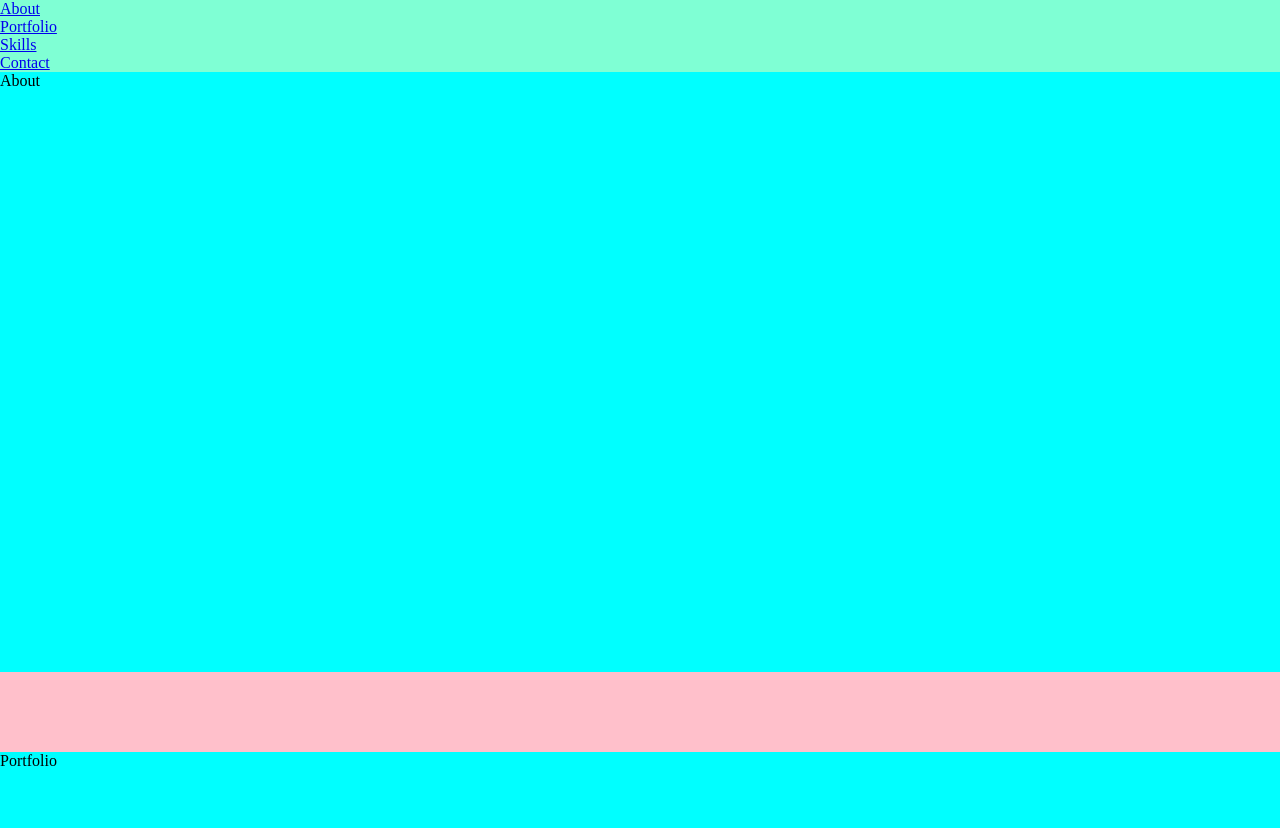
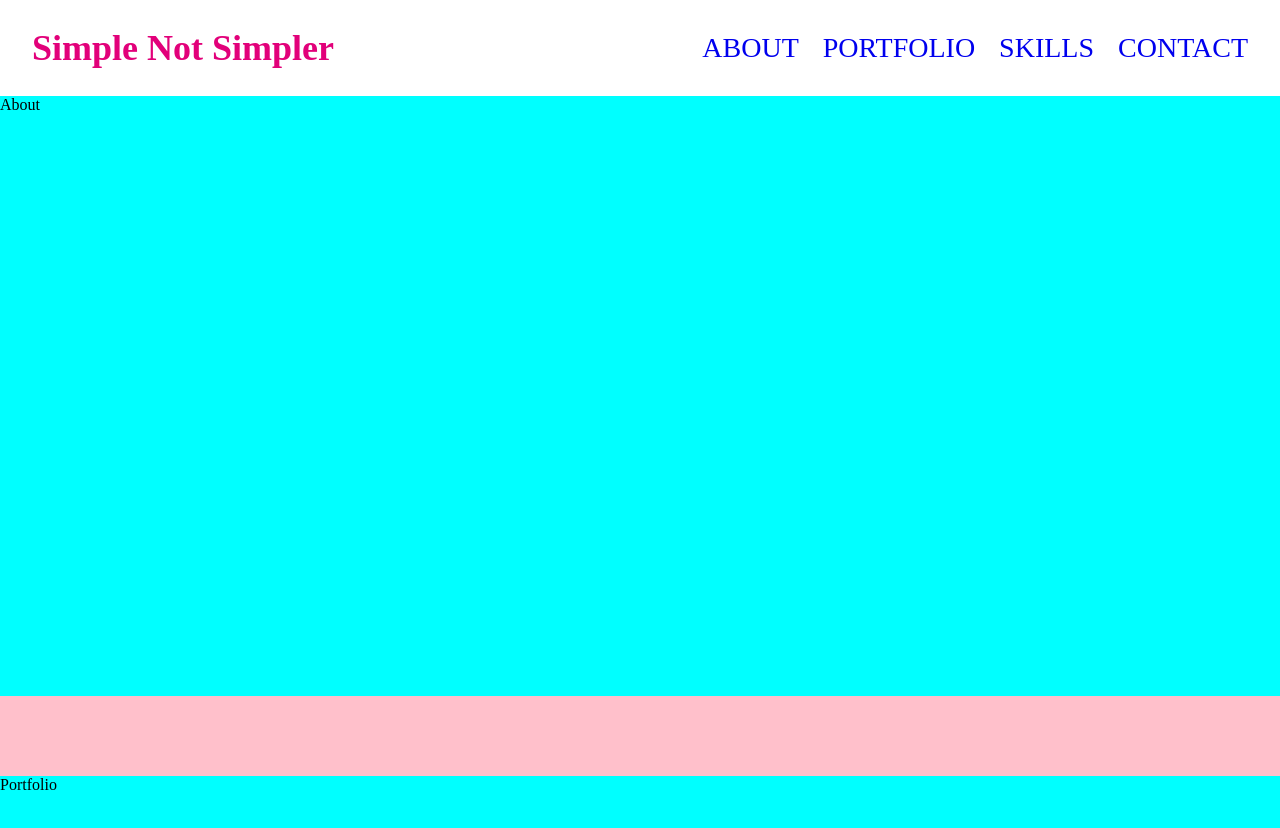
Before and after one commit to simplenotsimpler/sns-site-react, a React (Create React App) app: page / in a window 1280 px wide. Shown: the top 828 px of the page. Built offline with nearby package versions, Linux system fonts and the light colour scheme.

Commit message:
feature: nav header

```diff
--- a/src/components/Home.jsx
+++ b/src/components/Home.jsx
@@ -1,26 +1,11 @@
 import React from "react";
-import { HashLink } from "react-router-hash-link";
+import NavHeader from "./layout/NavHeader/NavHeader.jsx";
 
-//TODO: use NavHashLink so can get the active class stuff
 const Home = () => {
   return (
     <>
-      <nav>
-        <ul>
-          <li>
-            <HashLink to="#about">About</HashLink>
-          </li>
-          <li>
-            <HashLink to="#portfolio">Portfolio</HashLink>
-          </li>
-          <li>
-            <HashLink to="#skills">Skills</HashLink>
-          </li>
-          <li>
-            <HashLink to="#contact">Contact</HashLink>
-          </li>
-        </ul>
-      </nav>
+      <NavHeader />
+      <main className="container">
         <section id="about" className="section-style">
           About
         </section>
@@ -33,6 +18,7 @@ const Home = () => {
         <section id="contact" className="section-style">
           Contact
         </section>
+      </main>
     </>
   );
 };
--- /dev/null
+++ b/src/components/layout/NavHeader/NavHeader.css
@@ -0,0 +1,43 @@
+.navHeader {
+  width: 100%;
+  /* height: 120px; */
+  height: 6rem;
+  background-color: var(--color-light);
+
+  /* sticky per https://github.com/twbs/bootstrap/blob/v5.2.3/dist/css/bootstrap.css */
+  position: -webkit-sticky;
+  position: sticky;
+  top: 0;
+  z-index: 1020;
+}
+
+.brandName {
+  font-style: normal;
+  font-weight: 600;
+  font-size: 36px;
+  line-height: 42px;
+
+  /* color-primary */
+  color: var(--color-primary);
+}
+
+.navBar {
+  display: flex;
+  align-items: center;
+  /* TODO: maybe make this whole content width via variable so can keep consistent? */
+  width: 95%;
+  margin: 0 auto;
+  height: inherit;
+}
+
+.navMenu {
+  display: flex;
+  gap: 1.5rem;
+  text-transform: uppercase;
+  font-size: 28px;
+  margin-left: auto;
+}
+
+.navMenuLink {
+  text-decoration: none;
+}
--- /dev/null
+++ b/src/components/layout/NavHeader/NavHeader.jsx
@@ -0,0 +1,31 @@
+import { HashLink } from "react-router-hash-link";
+
+import "./NavHeader.css";
+
+//TODO: use NavHashLink so can get the active class stuff
+//TODO: make the brand link to /
+const NavHeader = () => {
+  return (
+    <div className="navHeader">
+      <nav className="navBar">
+        <h1 className="brandName">Simple Not Simpler</h1>
+        <ul className="navMenu">
+          <li >
+            <HashLink className="navMenuLink"  to="#about">About</HashLink>
+          </li>
+          <li>
+            <HashLink className="navMenuLink"  to="#portfolio">Portfolio</HashLink>
+          </li>
+          <li>
+            <HashLink className="navMenuLink"  to="#skills">Skills</HashLink>
+          </li>
+          <li>
+            <HashLink className="navMenuLink"  to="#contact">Contact</HashLink>
+          </li>
+        </ul>
+      </nav>
+    </div>
+  );
+};
+
+export default NavHeader;
--- a/src/index.css
+++ b/src/index.css
@@ -1,3 +1,6 @@
+/* TODO: font style roboto */
+/* TODO: add breakpoint notes */
+
 :root {
   --color-primary: #e2007a;
   --color-dark: #080908;
@@ -30,13 +33,15 @@ ul {
 ul {
   list-style: none;
 }
+/*
+.container {
 
-nav {
-  background-color: aquamarine;
-}
+
+} */
 
 .section-style {
   height: 600px;
   background-color: aqua;
   margin-bottom: 5rem;
+  scroll-margin: 6rem;
 }
```
Lines whose indentation alone changed are shown as unchanged.
